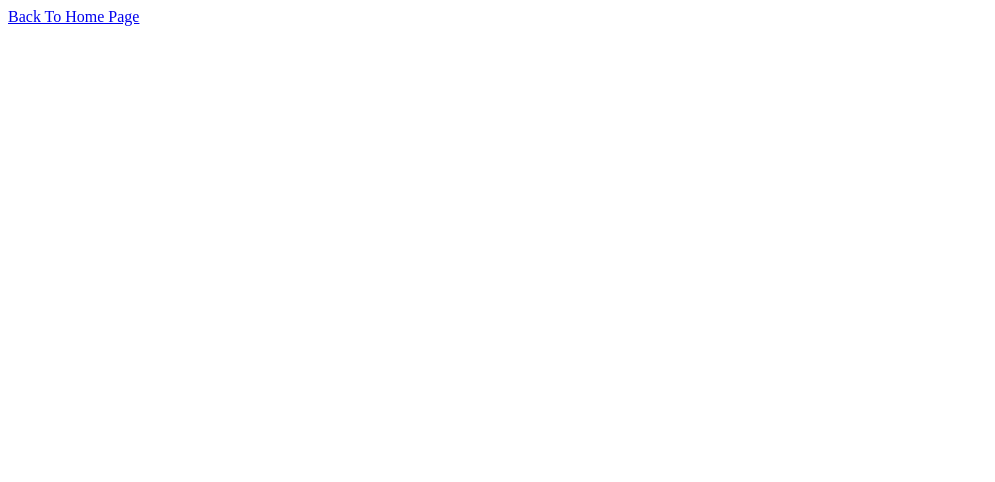
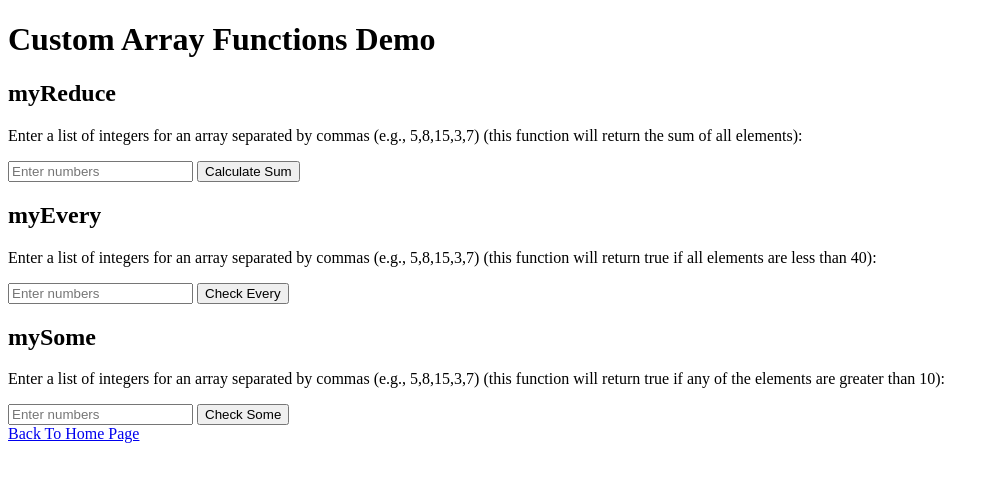
Before and after one commit to AF-Foysal/39548-Assignment-2, a plain HTML site: page caden.html in a window 1280 px wide. Shown: the whole page, without its empty margins (0-995 px from the left). Drawn offline with Linux system fonts and the light colour scheme.

Commit message:
finished trying to add html

```diff
--- a/caden.html
+++ b/caden.html
@@ -3,9 +3,30 @@
 	<head>
 		<meta charset="UTF-8" />
 		<meta name="viewport" content="width=device-width, initial-scale=1.0" />
-		<title>Document</title>
+        <link rel ="stylesheet" href="css/caden.css" />
+		<title>Caden's Functions</title>
+        <script src = "caden.js"></script>
 	</head>
 	<body>
+        <h1>Custom Array Functions Demo</h1>
+
+        <h2>myReduce</h2>
+        <p>Enter a list of integers for an array separated by commas (e.g., 5,8,15,3,7) (this function will return the sum of all elements):</p>
+        <input type="text" id="inputArrayReduce" placeholder="Enter numbers">
+        <button onclick="calculateSum()">Calculate Sum</button>
+        <div id="outputReduce"></div>
+
+        <h2>myEvery</h2>
+        <p>Enter a list of integers for an array separated by commas (e.g., 5,8,15,3,7) (this function will return true if all elements are less than 40):</p>
+        <input type="text" id="inputArrayEvery" placeholder="Enter numbers">
+        <button onclick="checkEvery()">Check Every</button>
+        <div id="outputEvery"></div>
+
+        <h2>mySome</h2>
+        <p>Enter a list of integers for an array separated by commas (e.g., 5,8,15,3,7) (this function will return true if any of the elements are greater than 10):</p>
+        <input type="text" id="inputArraySome" placeholder="Enter numbers">
+        <button onclick="checkSome()">Check Some</button>
+        <div id="outputSome"></div>
 		<div>
 			<a href="index.html"> Back To Home Page</a>
 		</div>
```
